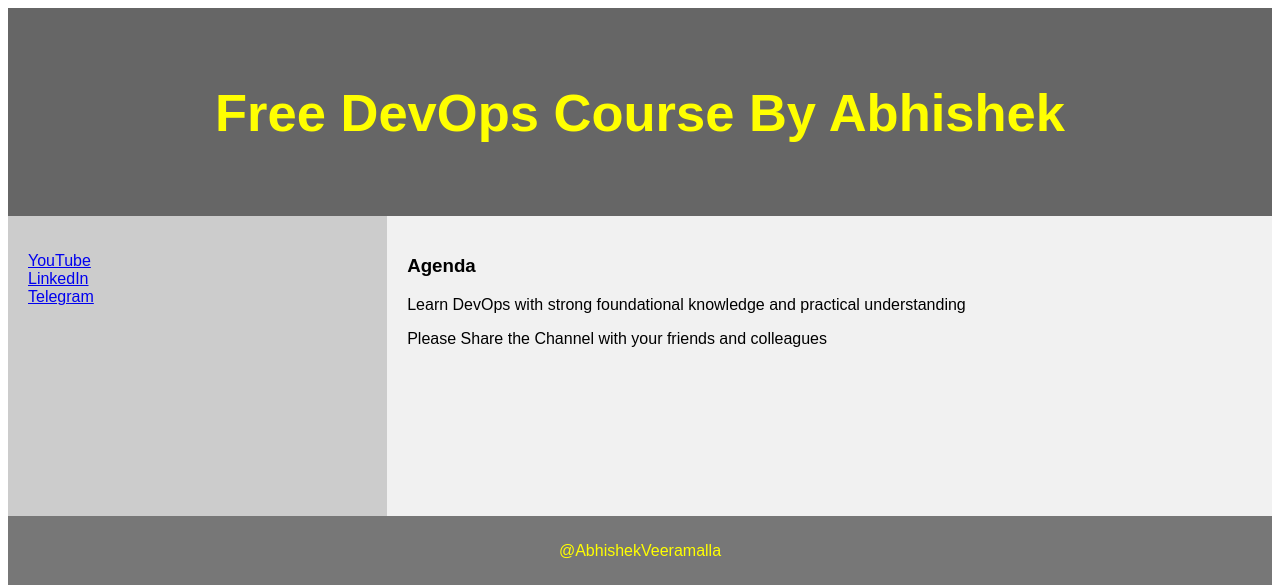
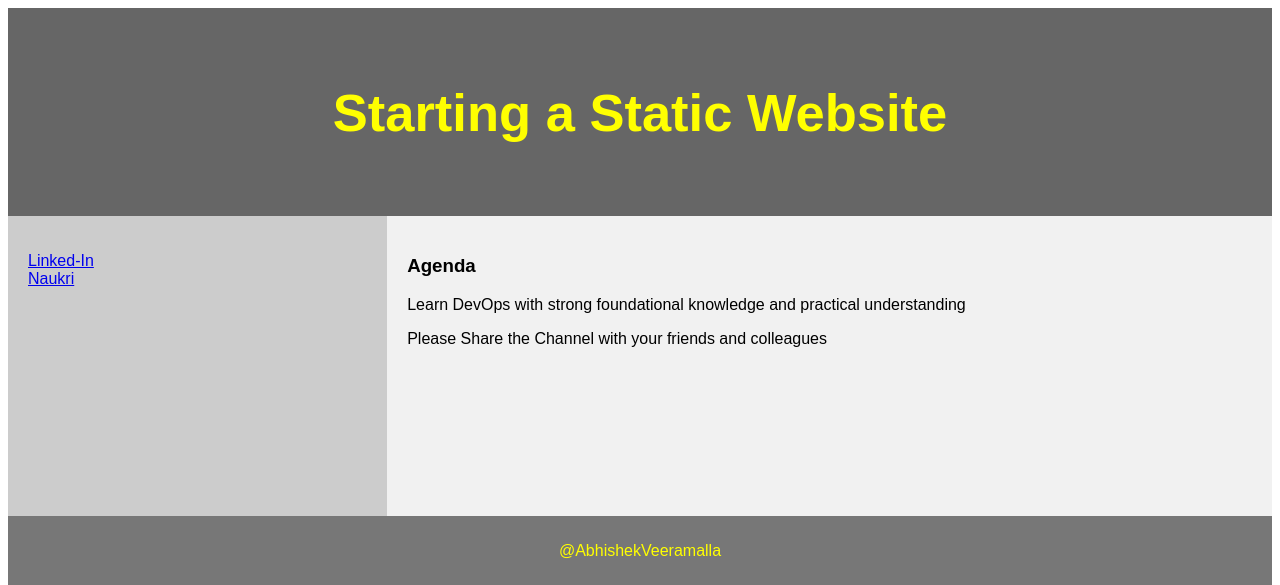
Before and after one commit to RameshBingi/projects, a Django app: page /demo/ in a window 1280 px wide. Shown: the top 585 px of the page. Run offline with Django 4.2, Linux system fonts and the light colour scheme.

Commit message:
Update demo_site.html

```diff
--- a/Docker/examples/python-web-app/devops/demo/templates/demo_site.html
+++ b/Docker/examples/python-web-app/devops/demo/templates/demo_site.html
@@ -1,7 +1,7 @@
 <!DOCTYPE html>
 <html lang="en">
 <head>
-<title>CSS Template</title>
+<title>project-1 Template</title>
 <meta charset="utf-8">
 <meta name="viewport" content="width=device-width, initial-scale=1">
 <style>
@@ -73,15 +73,15 @@ footer {
 
 
 <header>
-  <h2>Free DevOps Course By Abhishek</h2>
+  <h2>Starting a Static Website </h2>
 </header>
 
 <section>
   <nav>
     <ul>
-      <li><a href="www.youtube.com/@AbhishekVeeramalla">YouTube</a></li>
-      <li><a href="www.linkedin.com/in/abhishek-veeramalla-77b33996/">LinkedIn</a></li>
-      <li><a href="https://telegram.me/abhishekveeramalla">Telegram</a></li>
+      <li><a href="https://www.linkedin.com/in/bingi-ramesh-0b0b21228/">Linked-In</a></li>
+      <li><a href="https://www.naukri.com/mnjuser/profile?id=&altresid">Naukri</a></li>
+
     </ul>
   </nav>
 
```
